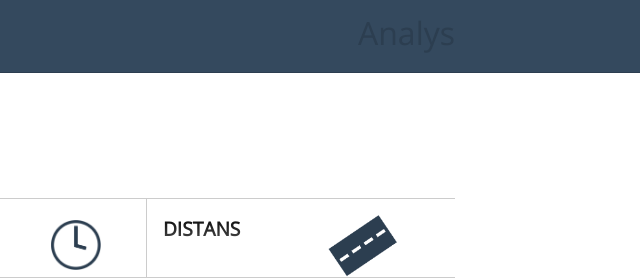
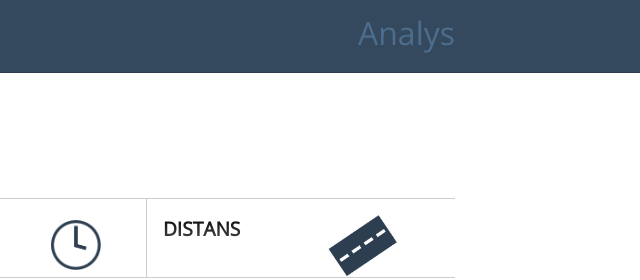
Before and after one commit to danfri86/Portabal-Format-Laboration, a plain HTML site: page index.html in a window 1280 px wide. Shown: the top 280 px of the page, 640-1280 px from the left. Drawn offline with nearby package versions, Linux system fonts and the light colour scheme; some packages are replaced by stand-ins of ours; no server answers.

Commit message:
Style fix

```diff
--- a/incl/styles.css
+++ b/incl/styles.css
@@ -79,7 +79,7 @@ header nav ul li {
 }
 
 header nav ul li a {
-	color: #2c3e50;
+	color: #4d6d8d;
 	position: absolute;
 	text-decoration: none;
 	font-size: 2em;
```
